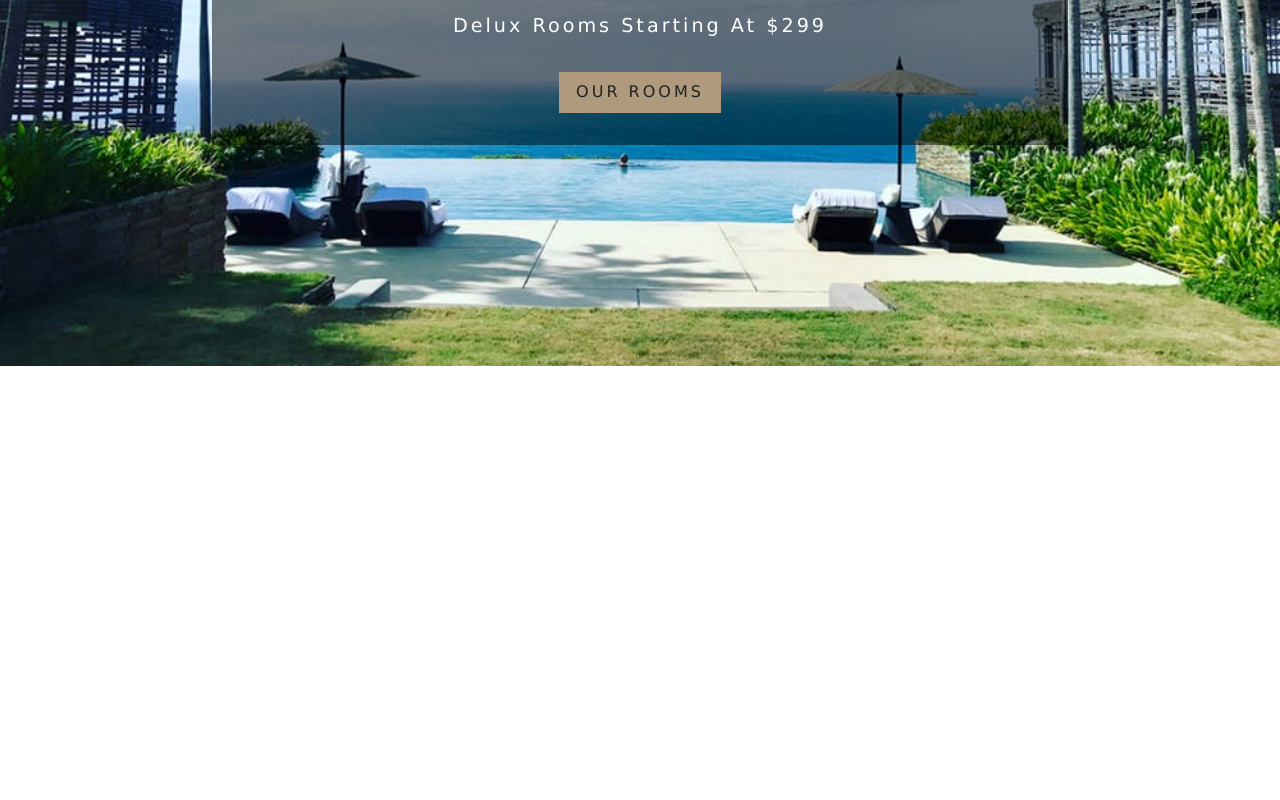
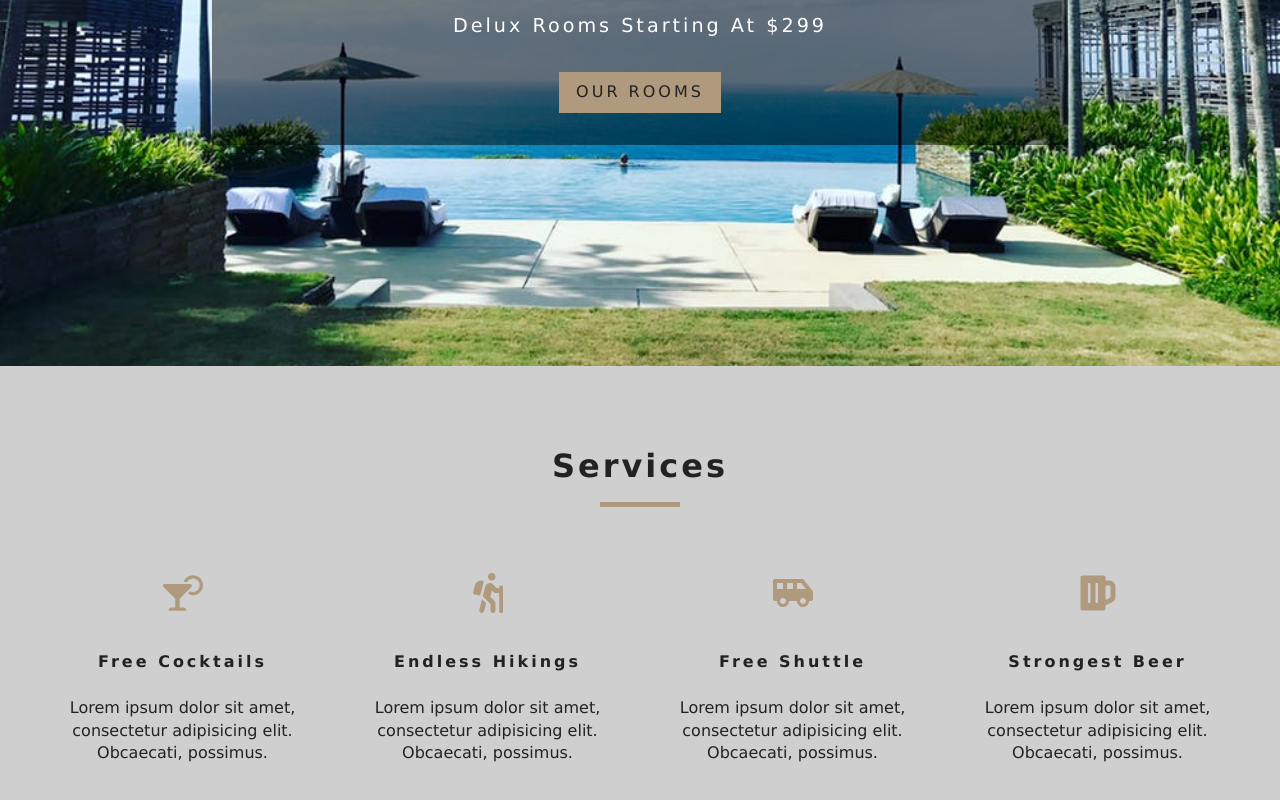
Before and after one commit to AmanAzim/Beach-Reasort-React, a React (Create React App) app: page / in a window 1280 px wide. Shown: the part 434-1234 px from the top of the page. Before the commit the page ends 800 px from the top, so only its background shows below. Built offline with nearby package versions, Linux system fonts and the light colour scheme.

Commit message:
"Services with Tilte component added"

```diff
--- a/src/App.css
+++ b/src/App.css
@@ -240,7 +240,7 @@ h6 {
   width: 90vw;
   margin: 0 auto;
   display: grid;
-  grid-template-columns: repeat(auto-fit, minmax(255px, 1fr));
+  grid-template-columns: repeat(auto-fit, minmax(255px, 1fr)); /* repeat(number-of-times, columns-size-setting) so it means repeat "auto-fit" times (available space times) the size seetings of "minmax(255px, 1fr)"*/
   grid-row-gap: 2rem;
   grid-column-gap: 50px;
 }
--- /dev/null
+++ b/src/Context.js
@@ -0,0 +1,16 @@
+import React,{useEffect, useState} from 'react'
+
+const ResortContext=React.createContext();
+
+const ContextProvider=(props)=>{
+
+
+
+    return (
+        <ResortContext.Provider value={{}}>
+            {props.children}
+        </ResortContext.Provider>
+    );
+};
+
+export {ContextProvider, ResortContext}
--- a/src/components/ErrorPage.js
+++ b/src/components/ErrorPage.js
@@ -1,8 +1,8 @@
 import React from 'react';
 import {Link} from 'react-router-dom'
 
-import HeadBackground from './HeadBackground'
-import Banner from './Banner'
+import HeadBackground from './reusableHbackgroundBanner/HeadBackground'
+import Banner from './reusableHbackgroundBanner/Banner'
 
 const ErrorPage = () => {
     return (
--- a/src/components/Home.js
+++ b/src/components/Home.js
@@ -1,16 +1,20 @@
 import React from 'react'
 import {Link} from 'react-router-dom'
 
-import HeadBackground from './HeadBackground'
-import Banner from './Banner'
+import HeadBackground from './reusableHbackgroundBanner/HeadBackground'
+import Banner from './reusableHbackgroundBanner/Banner'
+import Sevices from './reusableServiceTitle/Services'
 
 const Home=()=>{
     return (
-        <HeadBackground cssClass="defaultHero">
-            <Banner title="Luxurious Rooms" subtitle="Delux rooms starting at $299">
-                <Link to="/rooms" className="btn-primary">our rooms</Link>
-            </Banner>
-        </HeadBackground>
+        <>
+            <HeadBackground cssClass="defaultHero">
+                <Banner title="Luxurious Rooms" subtitle="Delux rooms starting at $299">
+                    <Link to="/rooms" className="btn-primary">our rooms</Link>
+                </Banner>
+            </HeadBackground>
+            <Sevices/>
+        </>
     )
 }
 
--- a/src/components/Rooms.js
+++ b/src/components/Rooms.js
@@ -1,8 +1,8 @@
 import React from 'react';
 import {Link} from 'react-router-dom'
 
-import HeadBackground from './HeadBackground'
-import Banner from './Banner'
+import HeadBackground from './reusableHbackgroundBanner/HeadBackground'
+import Banner from './reusableHbackgroundBanner/Banner'
 
 const Rooms = () => {
     return (
--- /dev/null
+++ b/src/components/reusableServiceTitle/Services.js
@@ -0,0 +1,44 @@
+import React, {useState} from 'react';
+
+import {FaCocktail, FaHiking, FaShuttleVan, FaBeer} from 'react-icons/fa'
+import Title from './Title'
+
+const Services=()=>{
+
+    const [services, setServices]=useState([
+                    {   icon:<FaCocktail/>,
+                        title:"Free Cocktails",
+                        info:'Lorem ipsum dolor sit amet, consectetur adipisicing elit. Obcaecati, possimus.'
+                    },
+                    {   icon:<FaHiking/>,
+                        title:"Endless Hikings",
+                         info:'Lorem ipsum dolor sit amet, consectetur adipisicing elit. Obcaecati, possimus.'
+                    },
+                    {   icon:<FaShuttleVan/>,
+                        title:"Free Shuttle",
+                        info:'Lorem ipsum dolor sit amet, consectetur adipisicing elit. Obcaecati, possimus.'
+                    },
+                    {   icon:<FaBeer/>,
+                        title:"Strongest Beer",
+                        info:'Lorem ipsum dolor sit amet, consectetur adipisicing elit. Obcaecati, possimus.'
+                    } ]);
+
+    return (
+        <section className="services">
+            <Title title="services"/>
+            <div className="services-center">
+                {services.map(service=>{
+                    return (
+                      <article key={service.icon} className="service">
+                          <span>{service.icon}</span>
+                          <h6>{service.title}</h6>
+                          <p>{service.info}</p>
+                      </article>
+                    );
+                })}
+            </div>
+        </section>
+    );
+}
+
+export default Services;
--- /dev/null
+++ b/src/components/reusableServiceTitle/Title.js
@@ -0,0 +1,12 @@
+import React from 'react';
+
+const Title = ({title}) => {
+    return (
+        <div className="section-title">
+            <h4>{title}</h4>
+            <div/>
+        </div>
+    );
+};
+
+export default Title;
--- a/src/index.js
+++ b/src/index.js
@@ -4,11 +4,14 @@ import ReactDOM from 'react-dom';
 import App from './App';
 import * as serviceWorker from './serviceWorker';
 import {BrowserRouter} from 'react-router-dom'
+import {ContextProvider} from './Context'
 
 ReactDOM.render(
-    <BrowserRouter>
-        <App />
-    </BrowserRouter>, document.getElementById('root'));
+    <ContextProvider>
+        <BrowserRouter>
+            <App />
+        </BrowserRouter>
+    </ContextProvider>, document.getElementById('root'));
 
 // If you want your app to work offline and load faster, you can change
 // unregister() to register() below. Note this comes with some pitfalls.
```
Also changed, not shown: src/components/reusableHbackgroundBanner/Banner.js (renamed from src/components/Banner.js), src/components/reusableHbackgroundBanner/HeadBackground.js (renamed from src/components/HeadBackground.js).
